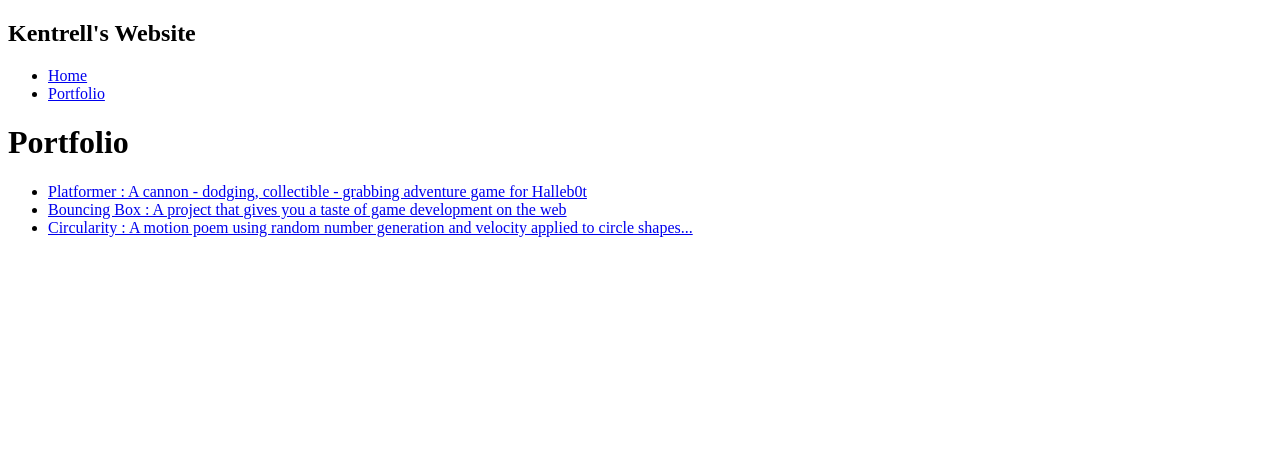
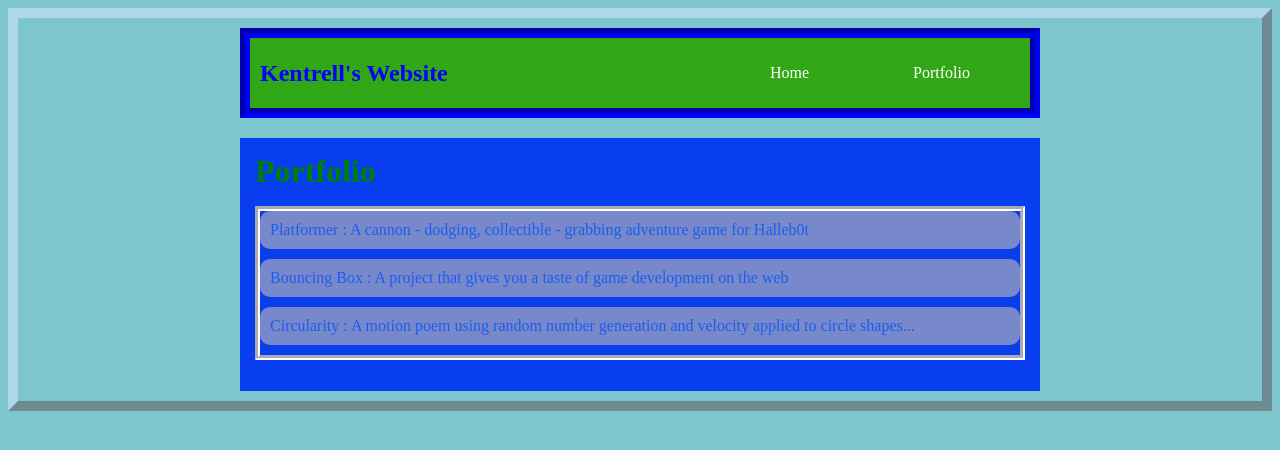
Before and after one commit to kentrelldent1/kentrelldent.github.io, a plain HTML site: page portfolio.html in a window 1280 px wide. Drawn offline with Linux system fonts and the light colour scheme.

Commit message:
add portfolio.html file

```diff
--- a/portfolio.html
+++ b/portfolio.html
@@ -2,7 +2,7 @@
 <html>
     <head>
         <title>Kentrell's Website</title>
-        <link rel="stylesheet" </link>
+        <link rel="stylesheet" href="style.css" </link>
     </head>
 
     <body>
```
